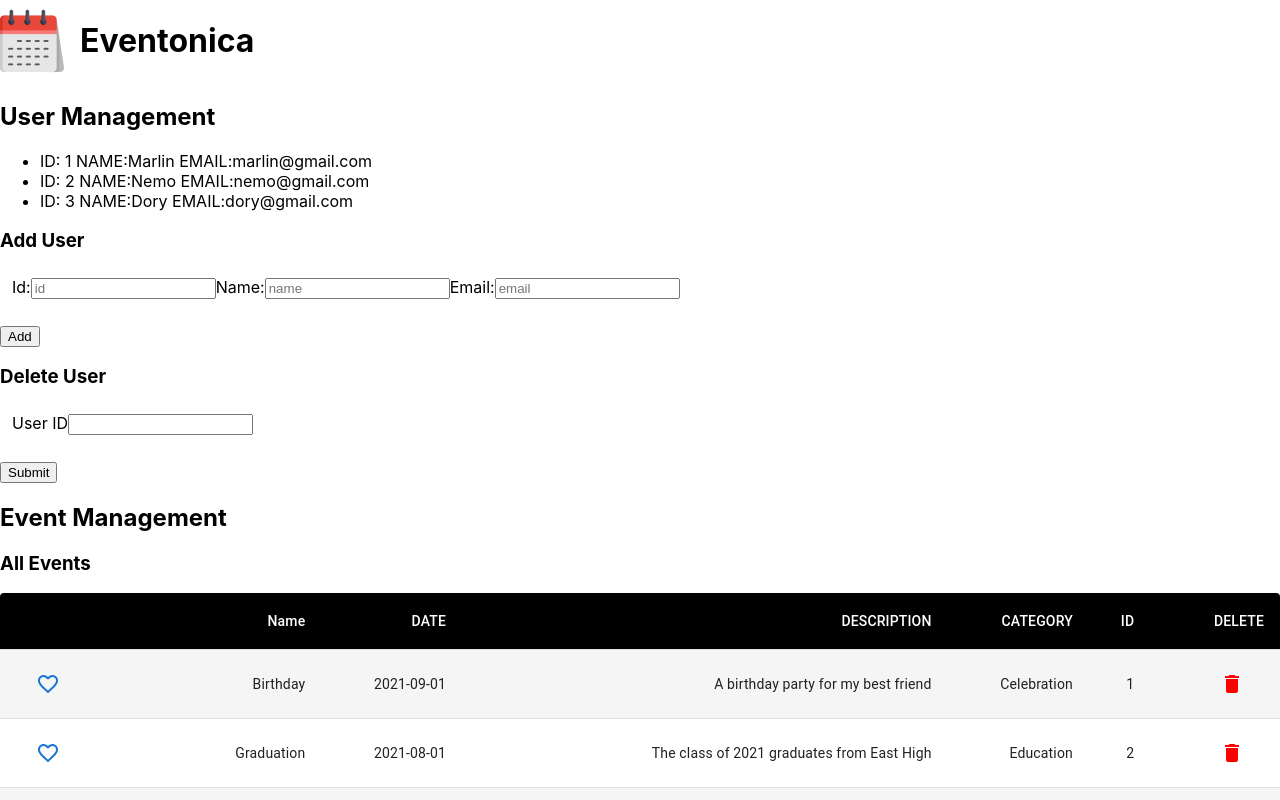
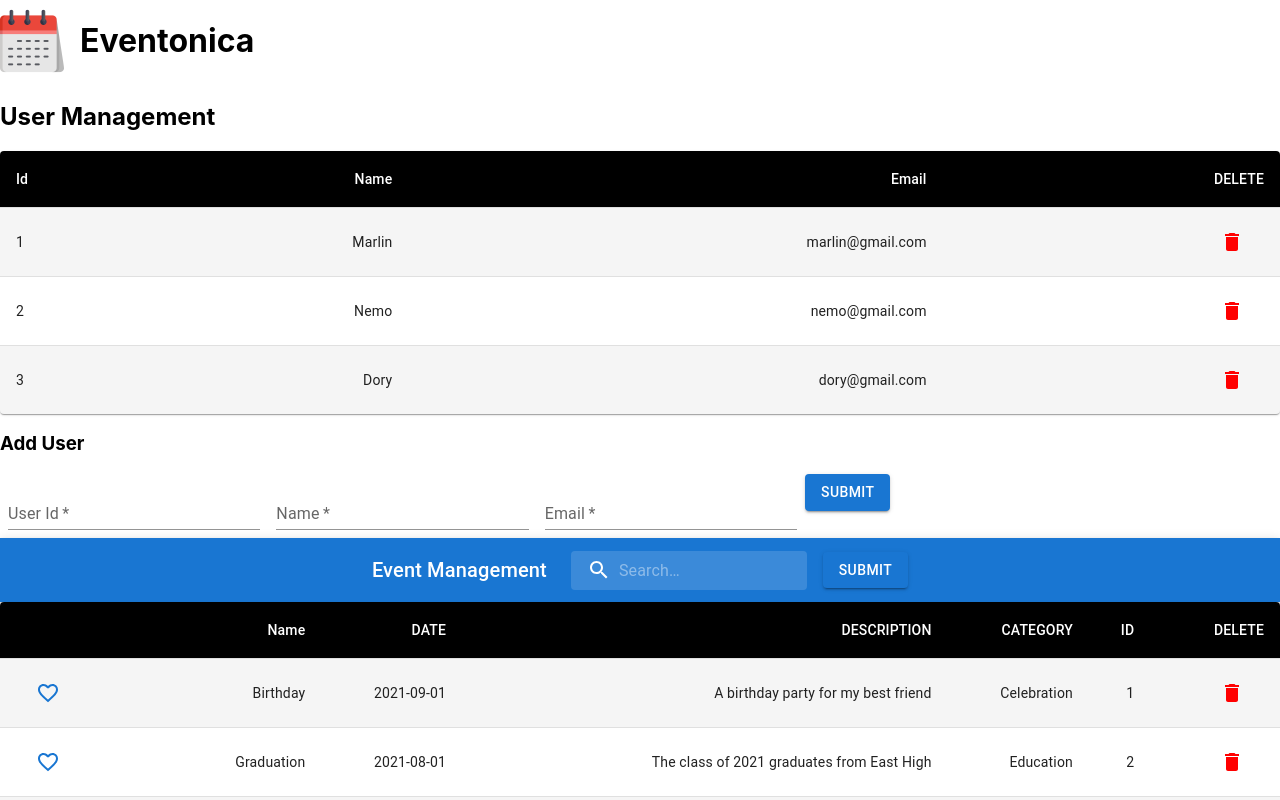
Before and after one commit to priyaraj7/Eventonica, a React (Create React App) app in the folder client/: page / in a window 1280 px wide. Shown: the top 800 px of the page. Built offline with nearby package versions, Linux system fonts and the light colour scheme.

Commit message:
add material ui and event Mangement

```diff
--- a/client/package.json
+++ b/client/package.json
@@ -7,6 +7,7 @@
     "@emotion/styled": "^11.8.1",
     "@mui/icons-material": "^5.4.4",
     "@mui/material": "^5.4.4",
+    "@mui/x-data-grid": "^5.5.1",
     "@testing-library/jest-dom": "^5.16.2",
     "@testing-library/react": "^12.1.3",
     "@testing-library/user-event": "^13.5.0",
--- a/client/src/components/Event/Event.js
+++ b/client/src/components/Event/Event.js
@@ -13,11 +13,33 @@ import {
 import DeleteIcon from "@mui/icons-material/Delete";
 import FavoriteBorderIcon from "@mui/icons-material/FavoriteBorder";
 import FavoriteIcon from "@mui/icons-material/Favorite";
+import SearchIcon from "@mui/icons-material/Search";
 
 import AddEvent from "./AddEvent";
 import DeleteEvent from "./DeleteEvent";
 import FindEvent from "./FindEvent";
 
+const StyledTableCell = styled(TableCell)(({ theme }) => ({
+  [`&.${tableCellClasses.head}`]: {
+    backgroundColor: theme.palette.common.black,
+    color: theme.palette.common.white,
+  },
+  [`&.${tableCellClasses.body}`]: {
+    fontSize: 14,
+  },
+}));
+
+const StyledTableRow = styled(TableRow)(({ theme }) => ({
+  "&:nth-of-type(odd)": {
+    backgroundColor: theme.palette.action.hover,
+  },
+  // hide last border
+  "&:last-child td, &:last-child th": {
+    border: 0,
+  },
+}));
+
+// Mock data
 const Event = () => {
   const mockEvents = [
     {
@@ -45,28 +67,42 @@ const Event = () => {
     },
   ];
 
-  const StyledTableCell = styled(TableCell)(({ theme }) => ({
-    [`&.${tableCellClasses.head}`]: {
-      backgroundColor: theme.palette.common.black,
-      color: theme.palette.common.white,
-    },
-    [`&.${tableCellClasses.body}`]: {
-      fontSize: 14,
-    },
-  }));
+  // State
+  const [events, setEvents] = useState(mockEvents);
+  const [toggleFavorite, setToggleFavorite] = useState(false);
 
-  const StyledTableRow = styled(TableRow)(({ theme }) => ({
-    "&:nth-of-type(odd)": {
-      backgroundColor: theme.palette.action.hover,
-    },
-    // hide last border
-    "&:last-child td, &:last-child th": {
-      border: 0,
-    },
-  }));
+  // Add Event
+  const handleAddEventOnSubmit = (newEvent) => {
+    // Filtering the event handler to make it idempotent
+    // https://github.com/facebook/react/issues/16295
+    const existingEvents = events.filter((e) => e.id !== newEvent.id);
+    setEvents([...existingEvents, { ...newEvent, favorite: false }]);
+  };
+
+  // Delete Event
+  const handleDeleteEvent = (id) => {
+    const deleteEvent = events.filter((eve) => eve.id !== id);
+    setEvents(deleteEvent);
+  };
+
+  // Toggle Favorite
+  const handleToggleFavorite = (id) => {
+    const event = events.find((ev) => ev.id === id);
+    event.favorite = !event.favorite;
+    setToggleFavorite(!toggleFavorite);
+    setEvents(events);
+  };
+
+  // SearchEvent
+  const handleSearchEvent = (category) => {
+    // debugger;
+    const filterEvent = events.filter((eve) => {
+      return eve.category === category;
+    });
+    setEvents(filterEvent);
+  };
 
   const renderHeader = () => {
-    // return headerElement.map((header, index) => {
     return (
       <>
         <StyledTableCell></StyledTableCell>
@@ -78,7 +114,6 @@ const Event = () => {
         <StyledTableCell align="right">DELETE</StyledTableCell>
       </>
     );
-    // });
   };
 
   const renderBody = () => {
@@ -113,34 +148,10 @@ const Event = () => {
     });
   };
 
-  const [events, setEvents] = useState(mockEvents);
-  const [toggleFavorite, setToggleFavorite] = useState(false);
-
-  const handleAddEventOnSubmit = (newEvent) => {
-    // Filtering the event handler to make it idempotent
-    // https://github.com/facebook/react/issues/16295
-    const existingEvents = events.filter((e) => e.id != newEvent.id);
-    setEvents([...existingEvents, { ...newEvent, favorite: false }]);
-  };
-
-  const handleDeleteEvent = (id) => {
-    const deleteEvent = events.filter((eve) => eve.id !== id);
-    setEvents(deleteEvent);
-  };
-
-  const handleToggleFavorite = (id) => {
-    const event = events.find((ev) => ev.id === id);
-    event.favorite = !event.favorite;
-    setToggleFavorite(!toggleFavorite);
-    setEvents(events);
-  };
-
   return (
     <section className="event-management">
-      <h2>Event Management</h2>
+      <FindEvent handleSearchEvent={handleSearchEvent} />
       <div>
-        <h3>All Events</h3>
-
         <TableContainer component={Paper}>
           <Table sx={{ minWidth: 700 }} aria-label="customized table">
             <TableHead>
@@ -151,8 +162,7 @@ const Event = () => {
         </TableContainer>
 
         <AddEvent onAdd={handleAddEventOnSubmit} />
-        <DeleteEvent />
-        <FindEvent />
+        {/* <DeleteEvent /> */}
       </div>
     </section>
   );
--- a/client/src/components/Event/FindEvent.js
+++ b/client/src/components/Event/FindEvent.js
@@ -1,25 +1,87 @@
-import React from "react";
+import { useState } from "react";
+import { styled, alpha as white } from "@mui/material/styles";
+import AppBar from "@mui/material/AppBar";
+import Box from "@mui/material/Box";
+import Toolbar from "@mui/material/Toolbar";
+import Button from "@mui/material/Button";
 
-const FindEvent = () => {
+import Typography from "@mui/material/Typography";
+import InputBase from "@mui/material/InputBase";
+
+import MenuItem from "@mui/material/MenuItem";
+import Menu from "@mui/material/Menu";
+
+import SearchIcon from "@mui/icons-material/Search";
+
+const Search = styled("div")(({ theme }) => ({
+  position: "relative",
+  borderRadius: theme.shape.borderRadius,
+  backgroundColor: white(theme.palette.common.white, 0.15),
+  "&:hover": {
+    backgroundColor: white(theme.palette.common.white, 0.25),
+  },
+  marginRight: theme.spacing(2),
+  marginLeft: 0,
+  width: "100%",
+  [theme.breakpoints.up("sm")]: {
+    marginLeft: theme.spacing(3),
+    width: "auto",
+  },
+}));
+
+const SearchIconWrapper = styled("div")(({ theme }) => ({
+  padding: theme.spacing(0, 2),
+  height: "100%",
+  position: "absolute",
+  pointerEvents: "none",
+  display: "flex",
+  alignItems: "center",
+  justifyContent: "center",
+}));
+
+const StyledInputBase = styled(InputBase)(({ theme }) => ({
+  color: "inherit",
+  "& .MuiInputBase-input": {
+    padding: theme.spacing(1, 1, 1, 0),
+    // vertical padding + font size from searchIcon
+    paddingLeft: `calc(1em + ${theme.spacing(4)})`,
+    transition: theme.transitions.create("width"),
+    width: "100%",
+    [theme.breakpoints.up("md")]: {
+      width: "20ch",
+    },
+  },
+}));
+
+export default function FindEvent({ handleSearchEvent }) {
+  const [searchEveCategory, setSearchEveCategory] = useState("");
+  const [searchEveFavorite, setSearchEveFavorite] = useState("");
+
   return (
-    <aside className="search-toolbar">
-      <div>
-        <h3>Find Events</h3>
-        <form id="search" action="#">
-          <fieldset>
-            <label htmlFor="date-search">Date</label>
-            <input type="text" id="date-search" placeholder="YYYY-MM-DD" />
-          </fieldset>
-          <fieldset>
-            <label htmlFor="category-search">Category</label>
-            <input type="text" id="category-search" />
-          </fieldset>
-
-          <input type="submit" value="Search" />
-        </form>
-      </div>
-    </aside>
+    <Box sx={{ flexGrow: 1 }}>
+      <AppBar position="static">
+        <Toolbar>
+          <Typography
+            variant="h6"
+            noWrap
+            component="div"
+            sx={{ display: { xs: "none", sm: "block" } }}
+          >
+            Event Management
+          </Typography>
+          <Search>
+            <SearchIconWrapper>
+              <SearchIcon />
+            </SearchIconWrapper>
+            <StyledInputBase
+              placeholder="Search…"
+              inputProps={{ "aria-label": "search" }}
+              onChange={(e) => handleSearchEvent(e.target.value)}
+            />
+          </Search>
+          <Button variant="contained">Submit</Button>
+        </Toolbar>
+      </AppBar>
+    </Box>
   );
-};
-
-export default FindEvent;
+}
--- /dev/null
+++ b/client/src/components/User/AddUser.js
@@ -0,0 +1,66 @@
+import React, { useState } from "react";
+import { TextField, Button, Box } from "@mui/material";
+
+const AddUser = ({ handleAddOnSubmit }) => {
+  const [name, setName] = useState("");
+  const [email, setEmail] = useState("");
+  const [id, setId] = useState("");
+  return (
+    <>
+      <h3>Add User</h3>
+      <Box
+        component="div"
+        sx={{
+          "& .MuiTextField-root": { m: 1, width: "25ch" },
+        }}
+        noValidate
+        autoComplete="off"
+      >
+        <form
+          noValidate
+          autoComplete="off"
+          id="add-event"
+          //   onSubmit={(e) => {
+          //     e.preventDefault();
+          //     handleAddOnSubmit();
+          //   }}
+          onSubmit={(e) => {
+            handleAddOnSubmit({ name, id, email });
+            e.preventDefault();
+          }}
+        >
+          <TextField
+            onChange={(e) => setId(e.target.value)}
+            value={id}
+            label="User Id"
+            variant="standard"
+            required
+          />
+          <TextField
+            value={name}
+            label="Name"
+            variant="standard"
+            required
+            onChange={(e) => setName(e.target.value)}
+          />
+
+          <TextField
+            value={email}
+            label="Email"
+            variant="standard"
+            required
+            onChange={(e) => setEmail(e.target.value)}
+          />
+
+          <Button type="submit" variant="contained">
+            Submit
+          </Button>
+        </form>
+      </Box>
+    </>
+  );
+};
+
+export default AddUser;
+
+//https://devtrium.com/posts/how-to-use-react-usereducer-hook
--- a/client/src/components/User/Users.js
+++ b/client/src/components/User/Users.js
@@ -1,15 +1,51 @@
-import { useState } from "react";
+import React, { useState } from "react";
+import { styled } from "@mui/material/styles";
+import TableCell, { tableCellClasses } from "@mui/material/TableCell";
+import {
+  Table,
+  TableBody,
+  TableContainer,
+  TableHead,
+  TableRow,
+  Paper,
+  Button,
+} from "@mui/material";
+import DeleteIcon from "@mui/icons-material/Delete";
 import DeleteUser from "./DeleteUser";
+import AddUser from "./AddUser";
 
 const Users = () => {
+  // CSS
+  const StyledTableCell = styled(TableCell)(({ theme }) => ({
+    [`&.${tableCellClasses.head}`]: {
+      backgroundColor: theme.palette.common.black,
+      color: theme.palette.common.white,
+    },
+    [`&.${tableCellClasses.body}`]: {
+      fontSize: 14,
+    },
+  }));
+
+  const StyledTableRow = styled(TableRow)(({ theme }) => ({
+    "&:nth-of-type(odd)": {
+      backgroundColor: theme.palette.action.hover,
+    },
+    // hide last border
+    "&:last-child td, &:last-child th": {
+      border: 0,
+    },
+  }));
+
+  // Mock Data
+
   const marlin = { name: "Marlin", email: "marlin@gmail.com", id: "1" };
   const nemo = { name: "Nemo", email: "nemo@gmail.com", id: "2" };
   const dory = { name: "Dory", email: "dory@gmail.com", id: "3" };
 
   const [users, setUsers] = useState([marlin, nemo, dory]);
-  const [name, setName] = useState("");
-  const [email, setEmail] = useState("");
-  const [id, setId] = useState();
+  // const [name, setName] = useState("");
+  // const [email, setEmail] = useState("");
+  // const [id, setId] = useState();
 
   const listUsers = users.map((user, index) => (
     <li key={index}>
@@ -18,14 +54,9 @@ const Users = () => {
   ));
 
   // Add user
-  const handleSubmit = (e) => {
-    e.preventDefault();
-    const newUser = { id, name, email };
-
-    setUsers([...users, newUser]);
-    setName("");
-    setEmail("");
-    setId("");
+  const handleAddOnSubmit = (newUser) => {
+    const existingUses = users.filter((u) => u.id !== newUser.id);
+    setUsers([...existingUses, { ...newUser }]);
   };
 
   // Delete user
@@ -35,20 +66,62 @@ const Users = () => {
     setUsers(deleteUsers);
   };
 
+  const renderHeader = () => {
+    return (
+      <>
+        <StyledTableCell>Id</StyledTableCell>
+        <StyledTableCell align="right">Name</StyledTableCell>
+        <StyledTableCell align="right">Email</StyledTableCell>
+        <StyledTableCell align="right">DELETE</StyledTableCell>
+      </>
+    );
+  };
+
+  const renderBody = () => {
+    return users.map((user, i) => {
+      return (
+        <StyledTableRow key={i}>
+          <StyledTableCell>{user.id}</StyledTableCell>
+          <StyledTableCell align="right">{user.name}</StyledTableCell>
+          <StyledTableCell align="right">{user.email}</StyledTableCell>
+
+          <StyledTableCell align="right">
+            <Button
+              aria-label="delete"
+              onClick={() => handleDeleteUser(user.id)}
+            >
+              {<DeleteIcon style={{ color: "red" }} />}
+            </Button>
+          </StyledTableCell>
+        </StyledTableRow>
+      );
+    });
+  };
+
   return (
     <>
       {" "}
       <section className="user-management">
         <h2>User Management</h2>
 
-        <ul id="users-list">
-          {/* display all existing Users here */}
+        {/* <ul id="users-list">
+
           {listUsers}
-        </ul>
+        </ul> */}
 
-        <div>
+        <TableContainer component={Paper}>
+          <Table sx={{ minWidth: 700 }} aria-label="customized table">
+            <TableHead>
+              <TableRow>{renderHeader()}</TableRow>
+            </TableHead>
+            <TableBody>{renderBody()}</TableBody>
+          </Table>
+        </TableContainer>
+        <AddUser handleAddOnSubmit={handleAddOnSubmit} />
+
+        {/* <div>
           <h3>Add User</h3>
-          <form id="add-user" action="#" onSubmit={handleSubmit}>
+          <form id="add-user" action="#" onSubmit={handleAddOnSubmit}>
             <fieldset>
               <label>Id:</label>
               <input
@@ -84,9 +157,9 @@ const Users = () => {
 
             <input type="submit" value="Add" />
           </form>
-        </div>
+        </div> */}
         {/* Delete user */}
-        <DeleteUser handleDeleteUser={handleDeleteUser} />
+        {/* <DeleteUser handleDeleteUser={handleDeleteUser} /> */}
       </section>
     </>
   );
```
Also changed, not shown: 1 other file (tests, documents, lock files or other folders).
